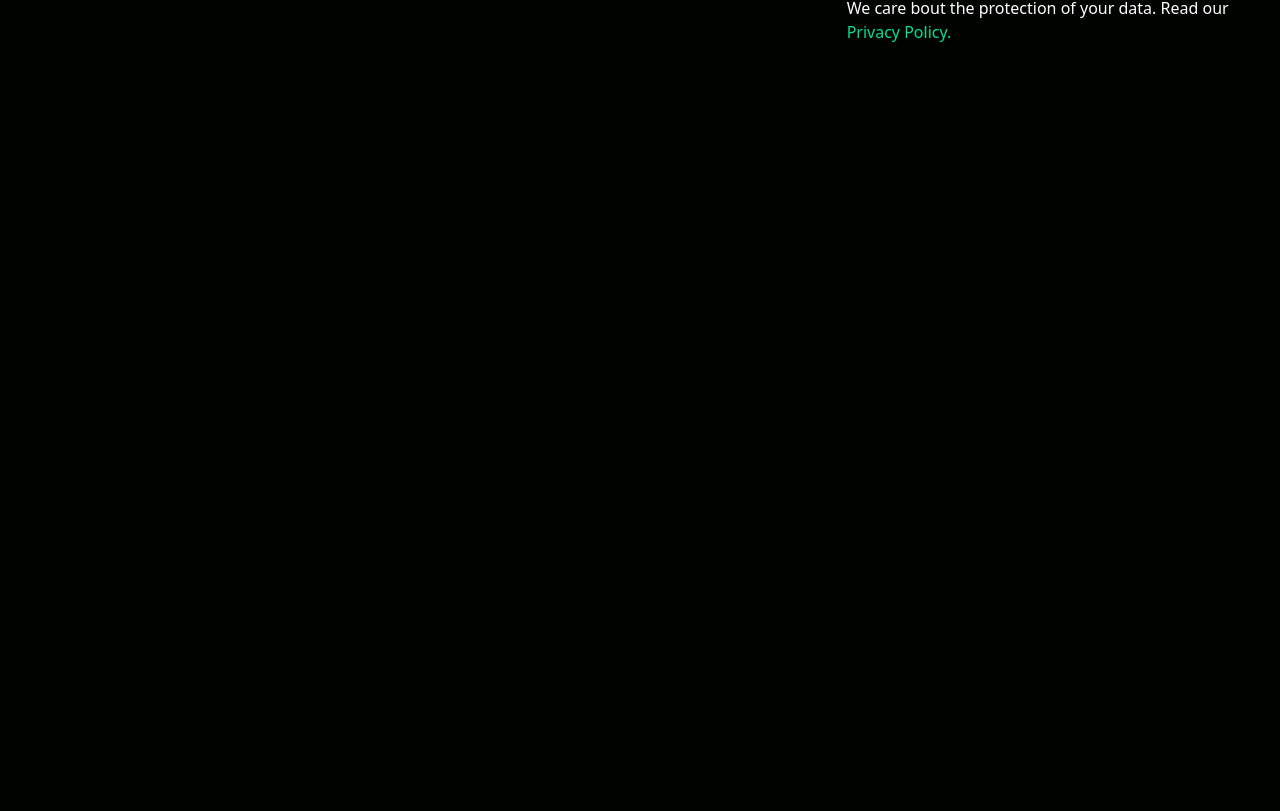
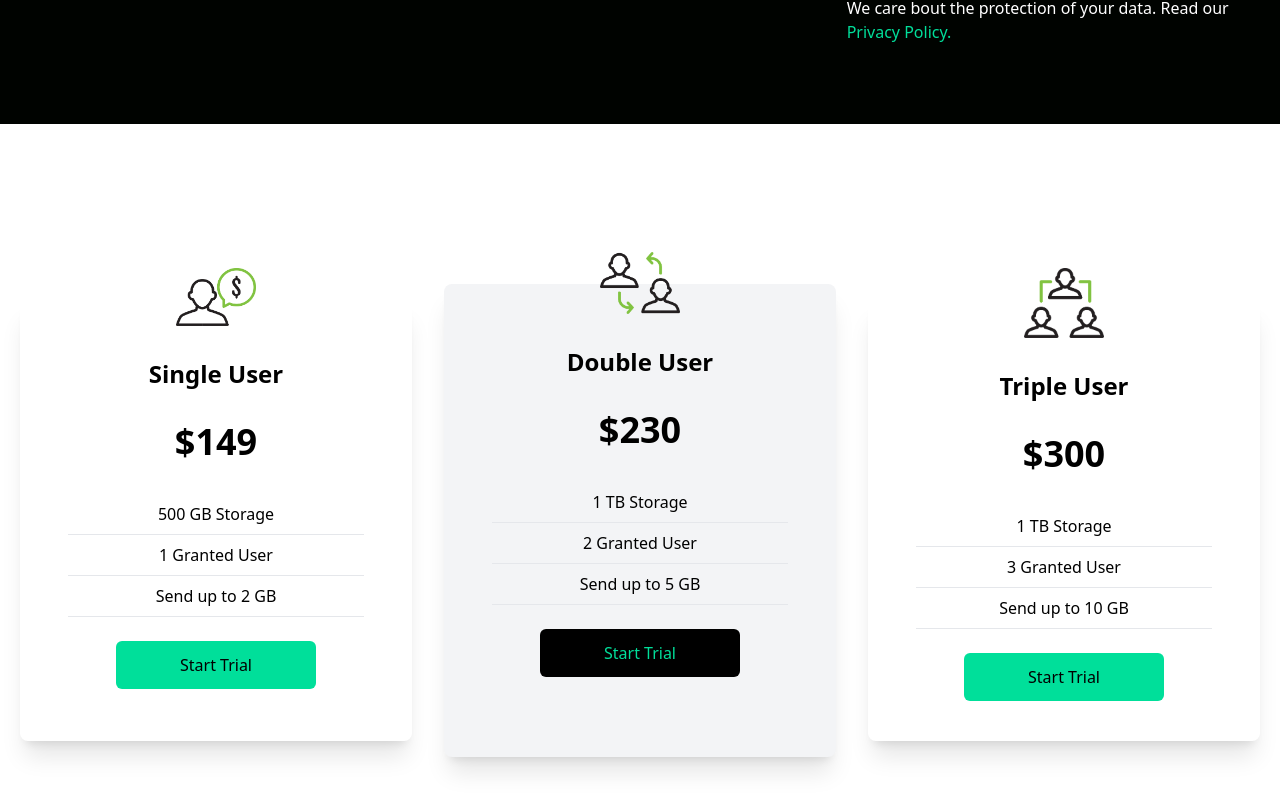
Before and after one commit to paulofelipebrito/landing-page-for-sales, a React (Create React App) app: page / in a window 1280 px wide. Shown: the part 1557-2368 px from the top of the page. Before the commit the page ends 1681 px from the top, so only its background shows below. Built offline with nearby package versions, Linux system fonts and the light colour scheme.

Commit message:
feat: Cards component

```diff
--- a/src/App.js
+++ b/src/App.js
@@ -3,6 +3,7 @@
 import Hero from './components/Hero';
 import Navbar from './components/Navbar';
 import Newsletter from './components/Newsletter';
+import Cards from './components/Cards';
 
 function App() {
   return (
@@ -11,6 +12,7 @@
       <Hero />
       <Analytics />
       <Newsletter />
+      <Cards />
     </div>
   );
 }
--- /dev/null
+++ b/src/components/Cards.jsx
@@ -0,0 +1,48 @@
+import React from 'react';
+import Single from '../assets/single.png'
+import Double from '../assets/double.png'
+import Triple from '../assets/triple.png'
+
+const Cards = () => {
+  return (
+    <div className='w-full py-[10rem] px-4 bg-white'>
+      <div className='max-w-[1240px] mx-auto grid md:grid-cols-3 gap-8'>
+          <div className='w-full shadow-xl flex flex-col p-4 my-4 rounded-lg hover:scale-105 duration-300'>
+              <img className='w-20 mx-auto mt-[-3rem] bg-white' src={Single} alt="/" />
+              <h2 className='text-2xl font-bold text-center py-8'>Single User</h2>
+              <p className='text-center text-4xl font-bold'>$149</p>
+              <div className='text-center font-medium'>
+                  <p className='py-2 border-b mx-8 mt-8'>500 GB Storage</p>
+                  <p className='py-2 border-b mx-8'>1 Granted User</p>
+                  <p className='py-2 border-b mx-8'>Send up to 2 GB</p>
+              </div>
+              <button className='bg-[#00df9a] w-[200px] rounded-md font-medium my-6 mx-auto px-6 py-3'>Start Trial</button>
+          </div>
+          <div className='w-full shadow-xl bg-gray-100 flex flex-col p-4 md:my-0 my-8 rounded-lg hover:scale-105 duration-300'>
+              <img className='w-20 mx-auto mt-[-3rem] bg-transparent' src={Double} alt="/" />
+              <h2 className='text-2xl font-bold text-center py-8'>Double User</h2>
+              <p className='text-center text-4xl font-bold'>$230</p>
+              <div className='text-center font-medium'>
+                  <p className='py-2 border-b mx-8 mt-8'>1 TB Storage</p>
+                  <p className='py-2 border-b mx-8'>2 Granted User</p>
+                  <p className='py-2 border-b mx-8'>Send up to 5 GB</p>
+              </div>
+              <button className='bg-black text-[#00df9a] w-[200px] rounded-md font-medium my-6 mx-auto px-6 py-3'>Start Trial</button>
+          </div>
+          <div className='w-full shadow-xl flex flex-col p-4 my-4 rounded-lg hover:scale-105 duration-300'>
+              <img className='w-20 mx-auto mt-[-3rem] bg-white' src={Triple} alt="/" />
+              <h2 className='text-2xl font-bold text-center py-8'>Triple User</h2>
+              <p className='text-center text-4xl font-bold'>$300</p>
+              <div className='text-center font-medium'>
+                  <p className='py-2 border-b mx-8 mt-8'>1 TB Storage</p>
+                  <p className='py-2 border-b mx-8'>3 Granted User</p>
+                  <p className='py-2 border-b mx-8'>Send up to 10 GB</p>
+              </div>
+              <button className='bg-[#00df9a] w-[200px] rounded-md font-medium my-6 mx-auto px-6 py-3'>Start Trial</button>
+          </div>
+      </div>
+    </div>
+  );
+};
+
+export default Cards;
```
